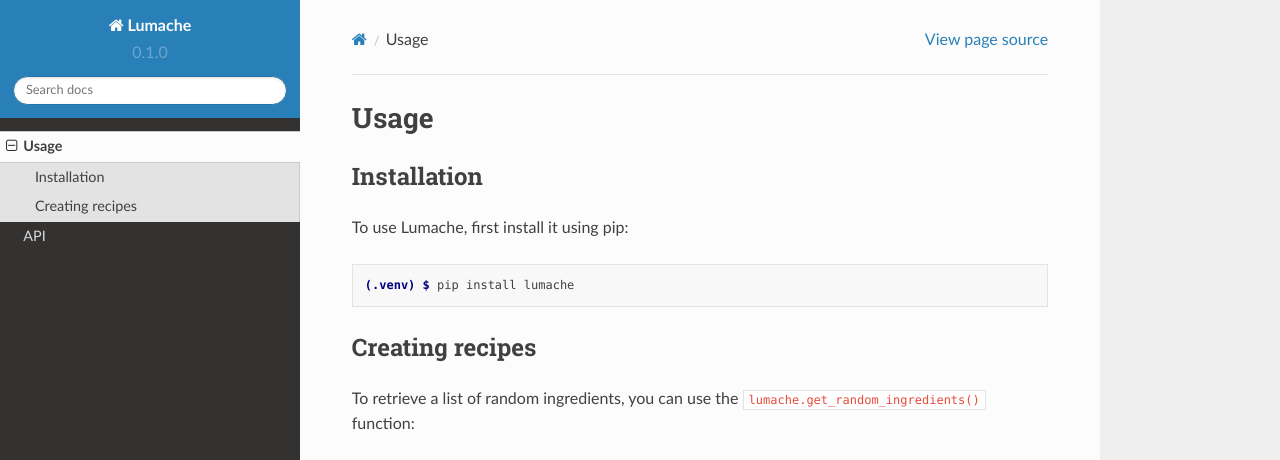
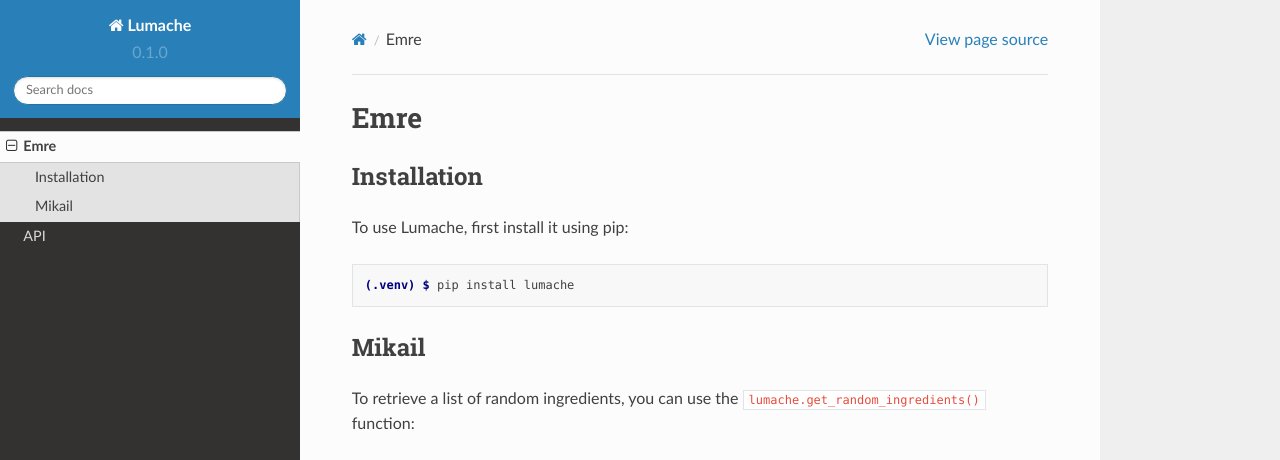
Before and after one commit to unchained1/Z-Anahtar, a Sphinx documentation site: the page built from docs/source/usage.rst, in a window 1280 px wide and 1095 px high. Shown: the top 460 px of the window. Built offline with Sphinx 7.4.7 and the Read the Docs theme 2.0.0, drawn with Linux system fonts in a browser that asks for light colours; grey boxes are pictures that could not be loaded.

Commit message:
Update usage.rst

```diff
--- a/docs/source/usage.rst
+++ b/docs/source/usage.rst
@@ -1,4 +1,4 @@
-Usage
+Emre
 =====
 
 .. _installation:
@@ -12,7 +12,7 @@ To use Lumache, first install it using pip:
 
    (.venv) $ pip install lumache
 
-Creating recipes
+Mikail
 ----------------
 
 To retrieve a list of random ingredients,
```
